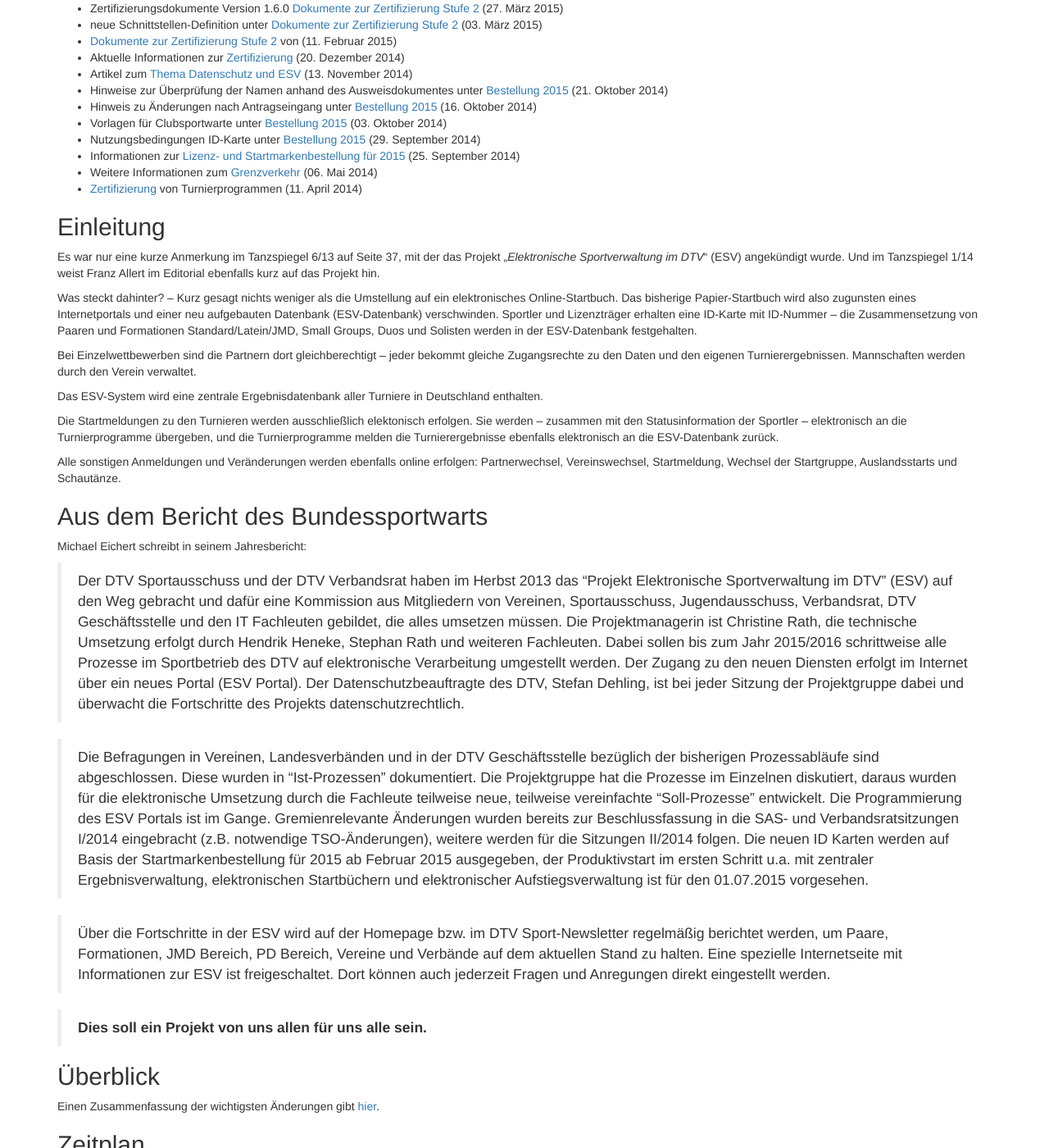
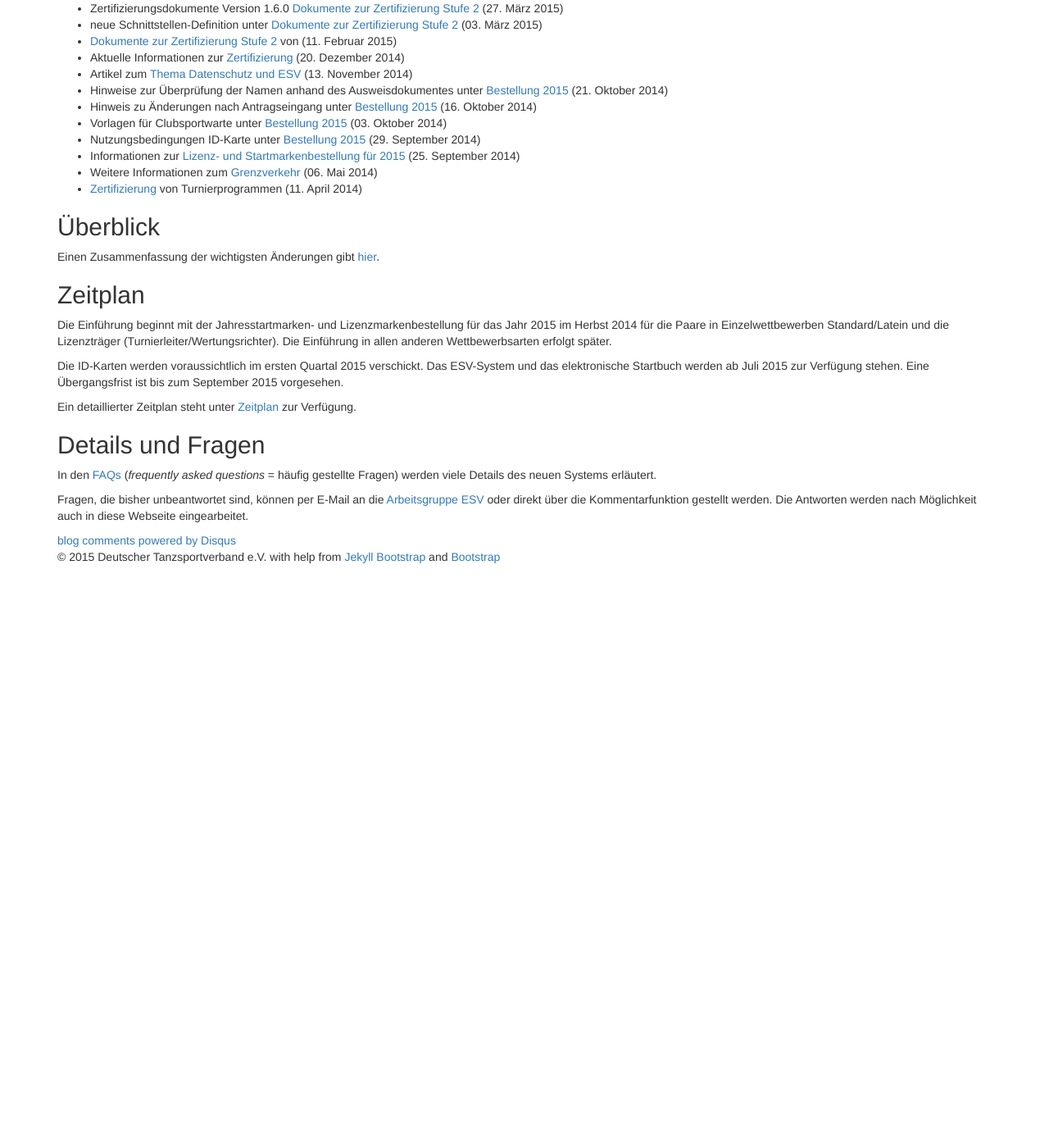
Before and after one commit to tanzsport/esv-faq, a Jekyll site: the page built from index.md, in a window 1280 px wide and 1400 px high, scrolled down 255 px. Shown: the whole window at 82% size. Built offline with Jekyll 4.4.1, drawn with Linux system fonts in a browser that asks for light colours; nearby versions of some CDN libraries; library files that are not in the unit come from our copies; comment, search, counter and statistics services are not loaded; after the commit the page ends 954 px from its top, so only the background shows below that.

Commit message:
Einleitung verschoben.

```diff
--- a/_data/menu.yml
+++ b/_data/menu.yml
@@ -1,5 +1,7 @@
 - text: Projekt
   subitems:
+    - text: Einleitung
+      url: /esv/einleitung.html
     - text: Änderungen
       url: /esv/aenderungen.html
     - text: Zeitplan
--- a/index.md
+++ b/index.md
@@ -21,31 +21,6 @@
 * Weitere Informationen zum [Grenzverkehr](esv/faq.html#grenzverkehr) (06. Mai 2014)
 * [Zertifizierung](esv/zertifizierung.html) von Turnierprogrammen (11. April 2014)
 
-## Einleitung ##
-
-Es war nur eine kurze Anmerkung im Tanzspiegel 6/13 auf Seite 37, mit der das Projekt „*Elektronische Sportverwaltung im DTV*“ (ESV) angekündigt wurde. Und im Tanzspiegel 1/14 weist Franz Allert im Editorial ebenfalls kurz auf das Projekt hin.
-
-Was steckt dahinter? – Kurz gesagt nichts weniger als die Umstellung auf ein elektronisches Online-Startbuch. Das bisherige Papier-Startbuch wird also zugunsten eines Internetportals und einer neu aufgebauten Datenbank (ESV-Datenbank) verschwinden. Sportler und Lizenzträger erhalten eine ID-Karte mit ID-Nummer – die Zusammensetzung von Paaren und Formationen Standard/Latein/JMD, Small Groups, Duos und Solisten werden in der ESV-Datenbank festgehalten.
-
-Bei Einzelwettbewerben sind die Partnern dort gleichberechtigt – jeder bekommt gleiche Zugangsrechte zu den Daten und den eigenen Turnierergebnissen. Mannschaften werden durch den Verein verwaltet.
-
-Das ESV-System wird eine zentrale Ergebnisdatenbank aller Turniere in Deutschland enthalten.
-
-Die Startmeldungen zu den Turnieren werden ausschließlich elektonisch erfolgen. Sie werden – zusammen mit den Statusinformation der Sportler – elektronisch an die Turnierprogramme übergeben, und die Turnierprogramme melden die Turnierergebnisse ebenfalls elektronisch an die ESV-Datenbank zurück.
-
-Alle sonstigen Anmeldungen und Veränderungen werden ebenfalls online erfolgen: Partnerwechsel, Vereinswechsel, Startmeldung, Wechsel der Startgruppe, Auslandsstarts und Schautänze.
-
-## Aus dem Bericht des Bundessportwarts ##
-
-Michael Eichert schreibt in seinem Jahresbericht:
-
-> Der DTV Sportausschuss und der DTV Verbandsrat haben im Herbst 2013 das "Projekt Elektronische Sportverwaltung im DTV" (ESV) auf den Weg gebracht und dafür eine Kommission aus Mitgliedern von Vereinen, Sportausschuss, Jugendausschuss, Verbandsrat, DTV Geschäftsstelle und den IT Fachleuten gebildet, die alles umsetzen müssen. Die Projektmanagerin ist Christine Rath, die technische Umsetzung erfolgt durch Hendrik Heneke, Stephan Rath und weiteren Fachleuten. Dabei sollen bis zum Jahr 2015/2016 schrittweise alle Prozesse im Sportbetrieb des DTV auf elektronische Verarbeitung umgestellt werden. Der Zugang zu den neuen Diensten erfolgt im Internet über ein neues Portal (ESV Portal). Der Datenschutzbeauftragte des DTV, Stefan Dehling, ist bei jeder Sitzung der Projektgruppe dabei und überwacht die Fortschritte des Projekts datenschutzrechtlich.
-
->Die Befragungen in Vereinen, Landesverbänden und in der DTV Geschäftsstelle bezüglich der bisherigen Prozessabläufe sind abgeschlossen. Diese wurden in "Ist-Prozessen" dokumentiert. Die Projektgruppe hat die Prozesse im Einzelnen diskutiert, daraus wurden für die elektronische Umsetzung durch die Fachleute teilweise neue, teilweise vereinfachte "Soll-Prozesse" entwickelt. Die Programmierung des ESV Portals ist im Gange. Gremienrelevante Änderungen wurden bereits zur Beschlussfassung in die SAS- und Verbandsratsitzungen I/2014 eingebracht (z.B. notwendige TSO-Änderungen), weitere werden für die Sitzungen II/2014 folgen. Die neuen ID Karten werden auf Basis der Startmarkenbestellung für 2015 ab Februar 2015 ausgegeben, der Produktivstart im ersten Schritt u.a. mit zentraler Ergebnisverwaltung, elektronischen Startbüchern und elektronischer Aufstiegsverwaltung ist für den 01.07.2015 vorgesehen.
-
-> Über die Fortschritte in der ESV wird auf der Homepage bzw. im DTV Sport-Newsletter regelmäßig berichtet werden, um Paare, Formationen, JMD Bereich, PD Bereich, Vereine und Verbände auf dem aktuellen Stand zu halten. Eine spezielle Internetseite mit Informationen zur ESV ist freigeschaltet. Dort können auch jederzeit Fragen und Anregungen direkt eingestellt werden.
-
-> **Dies soll ein Projekt von uns allen für uns alle sein.**
 
 ## Überblick ##
 
```
Also changed, not shown: esv/00-einleitung.md (added, +31 -0 lines).
